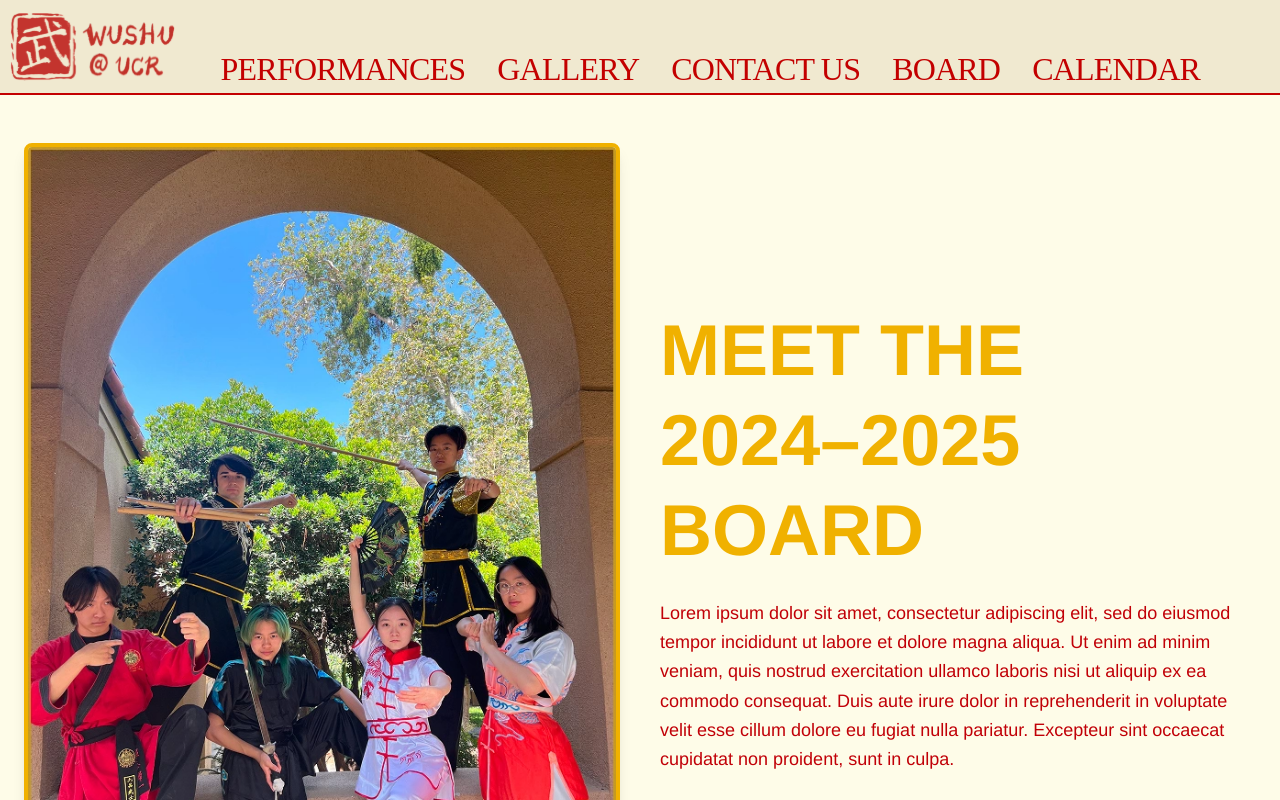
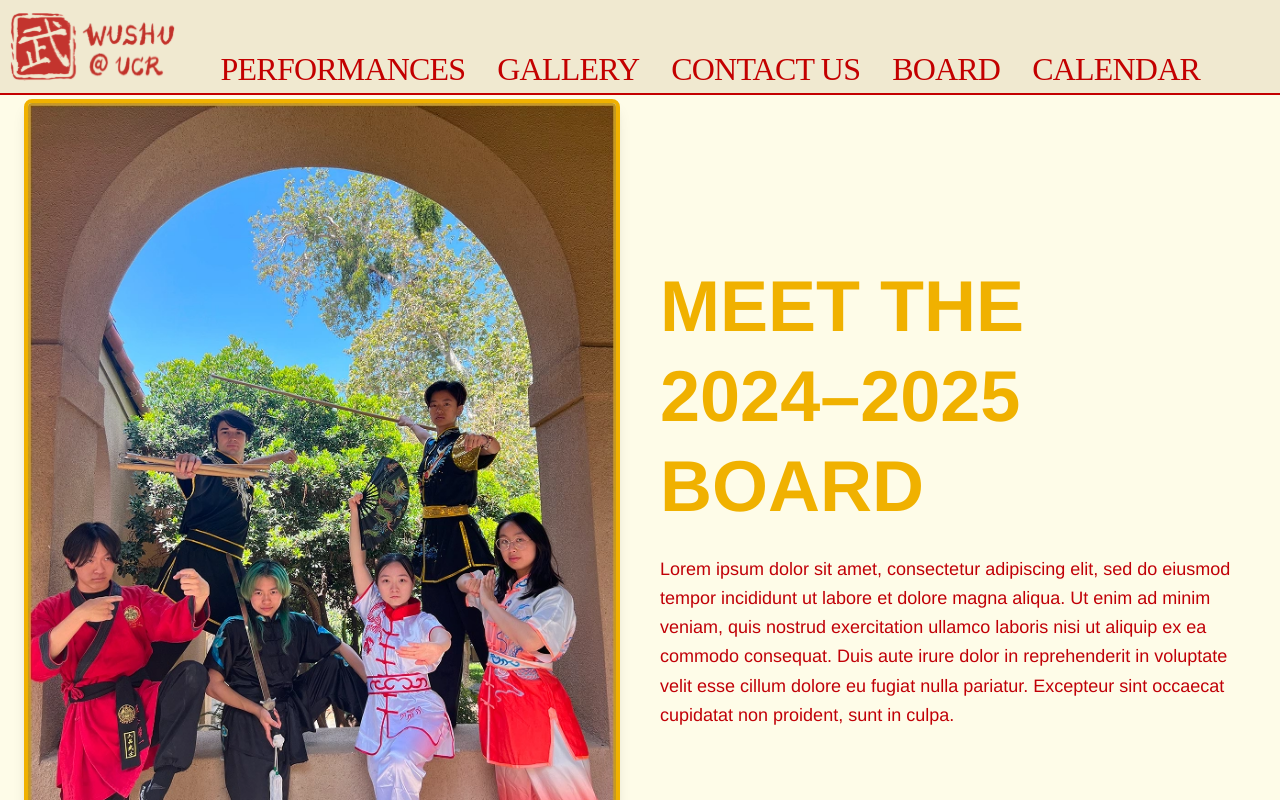
Before and after one commit to acm-ucr/wushu-website, a Next.js app: page / in a window 1280 px wide. Shown: the top 800 px of the page. Built offline with nearby package versions, Linux system fonts and the light colour scheme; a web font is replaced by a local one.

Commit message:
Update page.tsx

```diff
--- a/src/app/page.tsx
+++ b/src/app/page.tsx
@@ -2,9 +2,9 @@ import MeetTheBoard from "@/components/board/MeetTheBoard";
 
 const Home = () => {
   return (
-    <main className="font-arimo min-h-screen bg-white">
+    <div className="font-arimo flex h-screen w-screen items-center justify-center">
       <MeetTheBoard />
-    </main>
+    </div>
   );
 };
 
```
